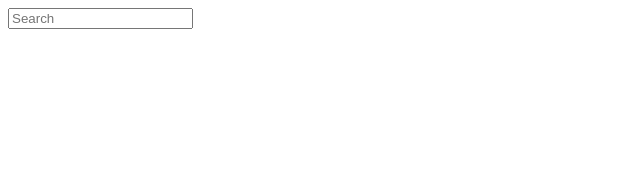
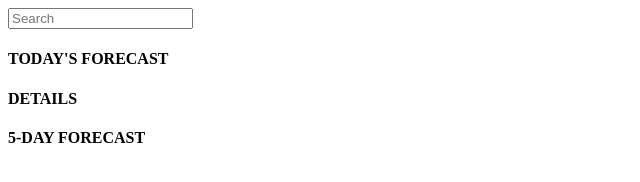
Before and after one commit to KrzysztofTybinka/Weather, a plain HTML site: page Index.html in a window 1280 px wide. Shown: the whole page, without its empty margins (0-640 px from the left). Drawn offline with nearby package versions, Linux system fonts and the light colour scheme.

Commit message:
headers added

```diff
--- a/Index.html
+++ b/Index.html
@@ -24,14 +24,17 @@
 
                 </div>
                 <div id="today-info">
+                    <h4>TODAY'S FORECAST</h4>
                     <ul id="today-info-list"></ul>
                 </div>
                 <div id="today-other">
+                    <h4>DETAILS</h4>
                     <ul id="today-other-list"></ul>
                 </div>
             </div>
         </div>
         <div id="week-info">
+            <h4>5-DAY FORECAST</h4>
             <ul id="week-list"></ul>
         </div>
     </div>
--- a/script.js
+++ b/script.js
@@ -150,7 +150,7 @@ function onDetailsSet(dayIx, hourIx) {
 
     $('#current-info').append(`<p><h3>${weatherInfo.cityName}</h3></p>`);
     $('#current-info').append(`<p>${details.description}</p>`);
-    $('#current-info').append(`<p><h5>${details.temp}</h5></p>`);
+    $('#current-info').append(`<p><h1>${details.temp}</h1></p>`);
 
     $('#today-other-list').append(`<li>${details.details.feelsLike}</li>`);
     $('#today-other-list').append(`<li>${details.details.humidity}</li>`);
```
